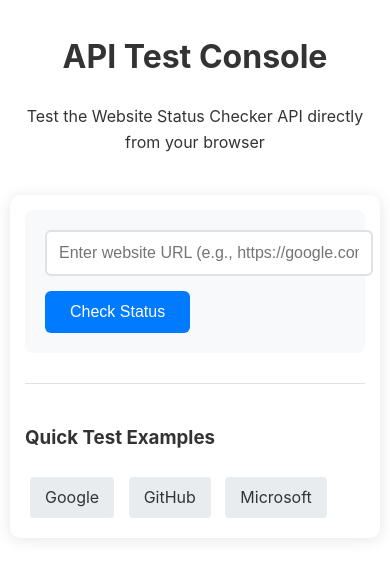
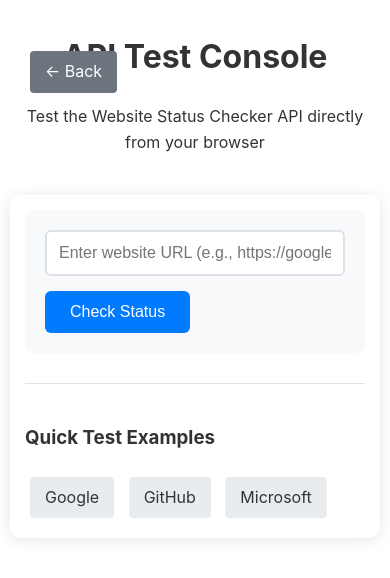
Before and after one commit to miladsoft/checkStatus, a website: page api.html in a window 390 px wide. Drawn offline with Linux system fonts and the light colour scheme.

Commit message:
Enhance API test console layout with responsive design and add back button; configure Live Server settings

```diff
--- a/api.html
+++ b/api.html
@@ -24,6 +24,7 @@
         .header {
             text-align: center;
             margin-bottom: 40px;
+            position: relative;
         }
 
         .container {
@@ -38,6 +39,8 @@
             background: #f8f9fa;
             border-radius: 8px;
             padding: 20px;
+            width: 100%;
+            box-sizing: border-box;
         }
 
         .url-input {
@@ -48,6 +51,7 @@
             font-size: 16px;
             margin-bottom: 15px;
             transition: border-color 0.3s;
+            box-sizing: border-box;
         }
 
         .url-input:focus {
@@ -101,6 +105,24 @@
             background: #dee2e6;
         }
 
+        .back-button {
+            position: absolute;
+            left: 20px;
+            top: 20px;
+            padding: 8px 15px;
+            background: var(--secondary-color);
+            color: white;
+            border: none;
+            border-radius: 4px;
+            cursor: pointer;
+            text-decoration: none;
+            transition: background 0.3s;
+        }
+
+        .back-button:hover {
+            background: #545b62;
+        }
+
         @media (max-width: 768px) {
             body {
                 padding: 10px;
@@ -113,6 +135,7 @@
 </head>
 <body>
     <div class="header">
+        <a href="/" class="back-button">← Back</a>
         <h1>API Test Console</h1>
         <p>Test the Website Status Checker API directly from your browser</p>
     </div>
```
